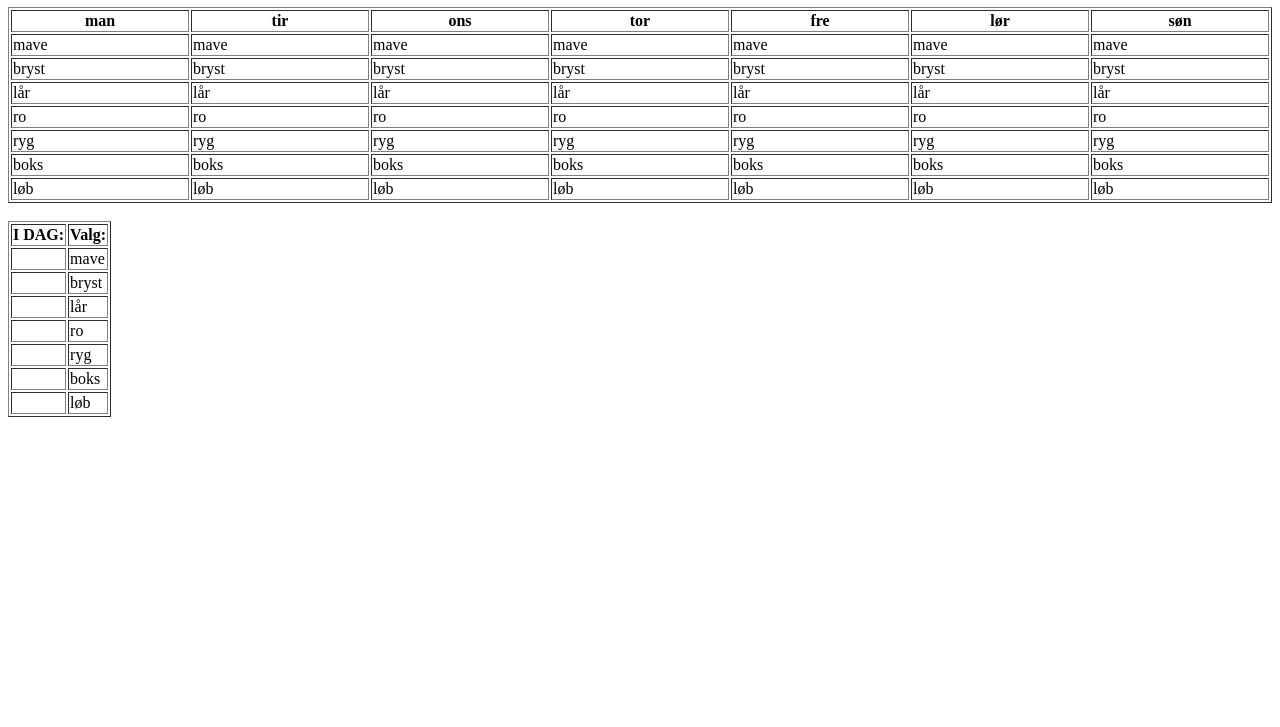
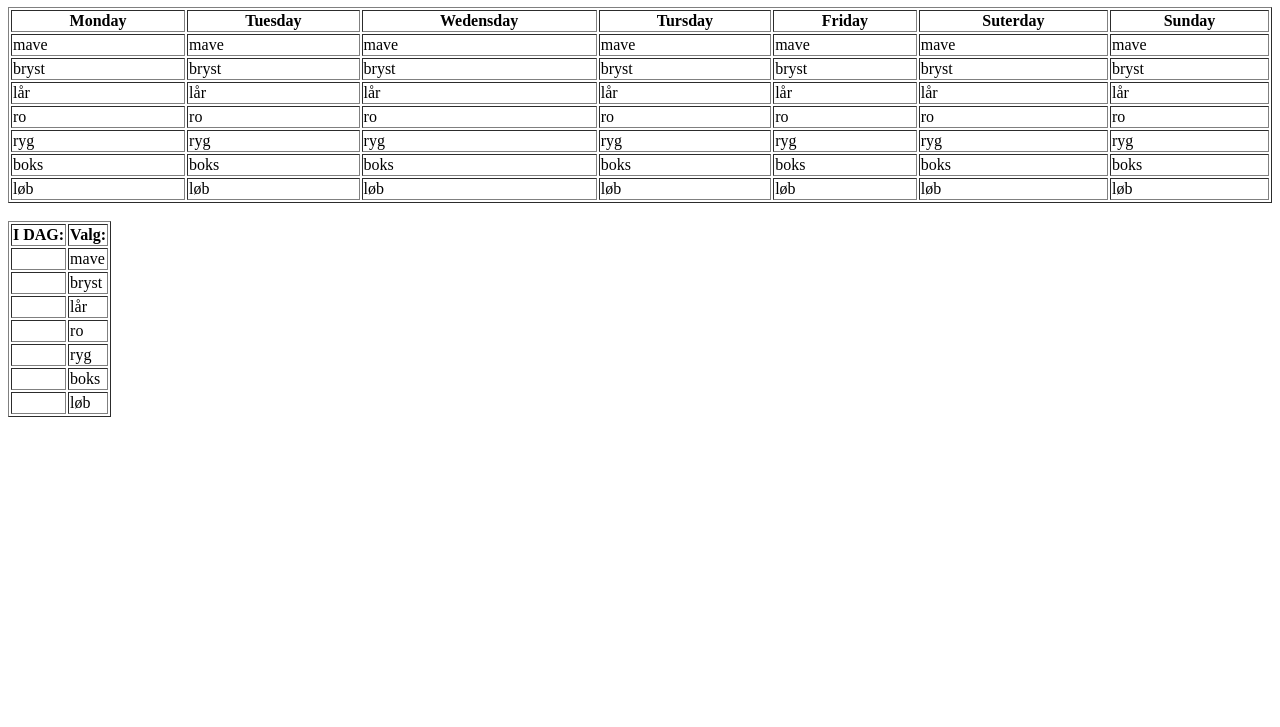
Before and after one commit to fitnessWebApp/fitnessWebApp.github.io, a plain HTML site: page index.html in a window 1280 px wide. Shown: the part 73-800 px from the top of the page. Drawn offline with nearby package versions, Linux system fonts and the light colour scheme.

Commit message:
Update index.html

```diff
--- a/index.html
+++ b/index.html
@@ -38,7 +38,7 @@
 <script>
 var app = angular.module("myApp", []);
 app.controller("myCtrl", function($scope) {
-  $scope.dage  = ["man", "tir", "ons", "tor", "fre", "lør", "søn"];
+  $scope.dage  = ["Monday", "Tuesday", "Wedensday", "Tursday", "Friday", "Suterday", "Sunday"];
   $scope.moduler = ["mave",
                     "bryst",
                     "lår",
```
